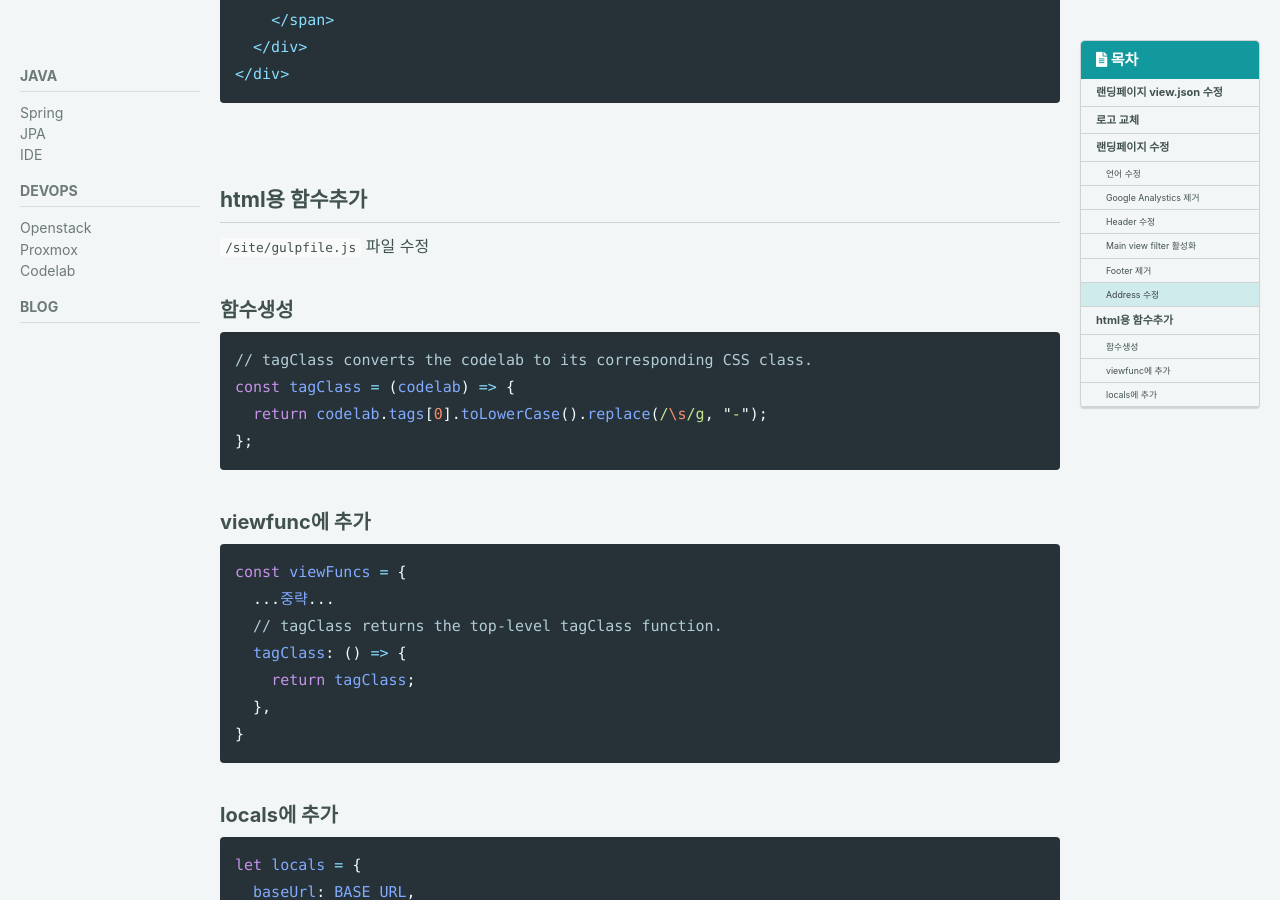
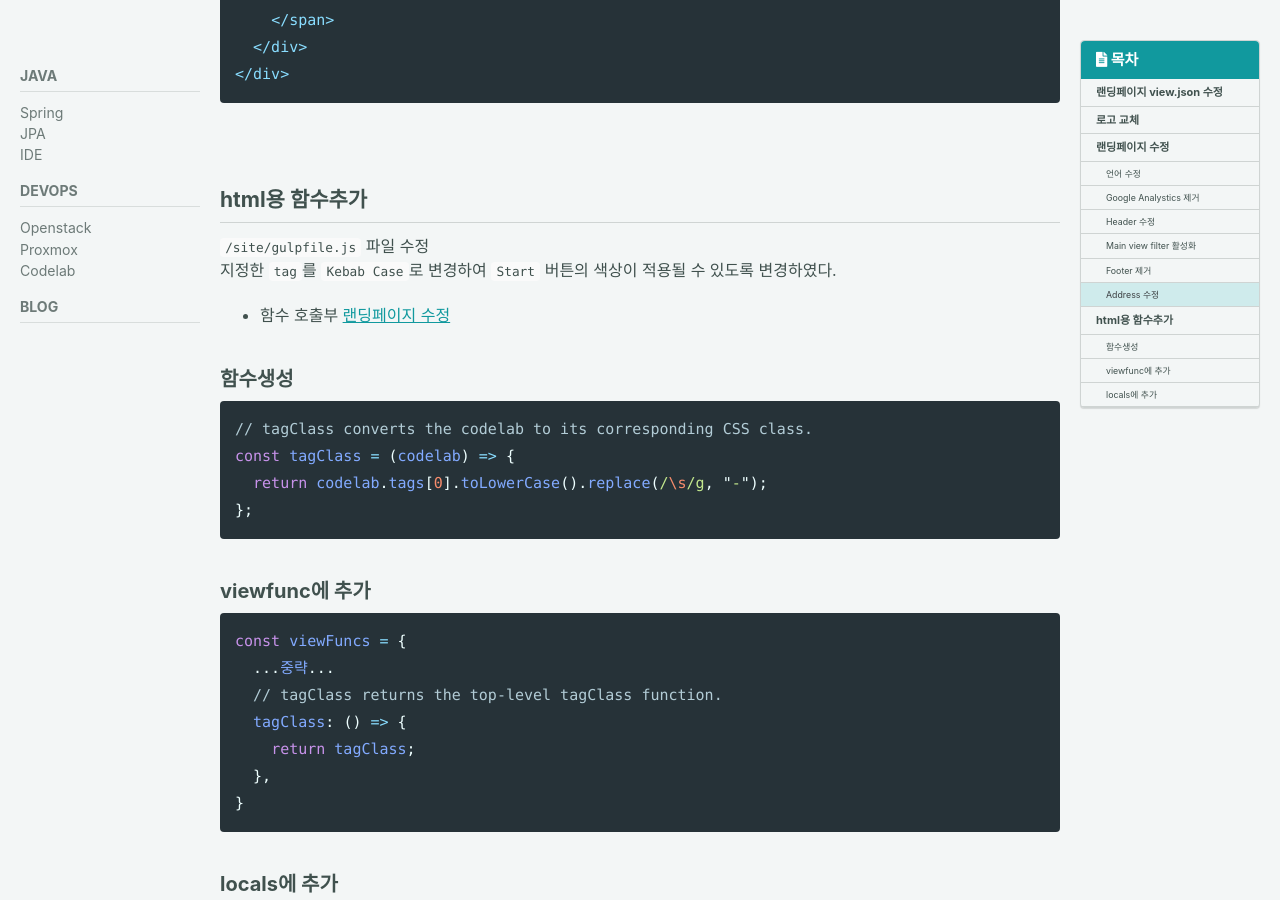
Before and after one commit to glorial83/glorial83.github.io, a Jekyll site: the page built from _posts/devops/2024-09-03-devops-Codelabs-4-landing.md, in a window 1280 px wide and 900 px high, scrolled down 3892 px. Built offline with Jekyll 4.4.1, drawn with Linux system fonts in a browser that asks for light colours; cached includes are drawn as plain includes; comment, search, counter and statistics services are not loaded.

Commit message:
설명,링크 추가

```diff
--- a/_posts/devops/2024-09-03-devops-Codelabs-4-landing.md
+++ b/_posts/devops/2024-09-03-devops-Codelabs-4-landing.md
@@ -169,6 +169,9 @@ default view일 때만 활성화되는 filter를 항상 나오게 변경했다
 ## html용 함수추가
 
 `/site/gulpfile.js` 파일 수정
+지정한 `tag`를 `Kebab Case`로 변경하여 `Start` 버튼의 색상이 적용될 수 있도록 변경하였다.
+
+- 함수 호출부 [랜딩페이지 수정]({% link _posts/devops/2024-09-03-devops-Codelabs-5-categories.md %}#랜딩페이지-수정)
 
 ### 함수생성
 
```
